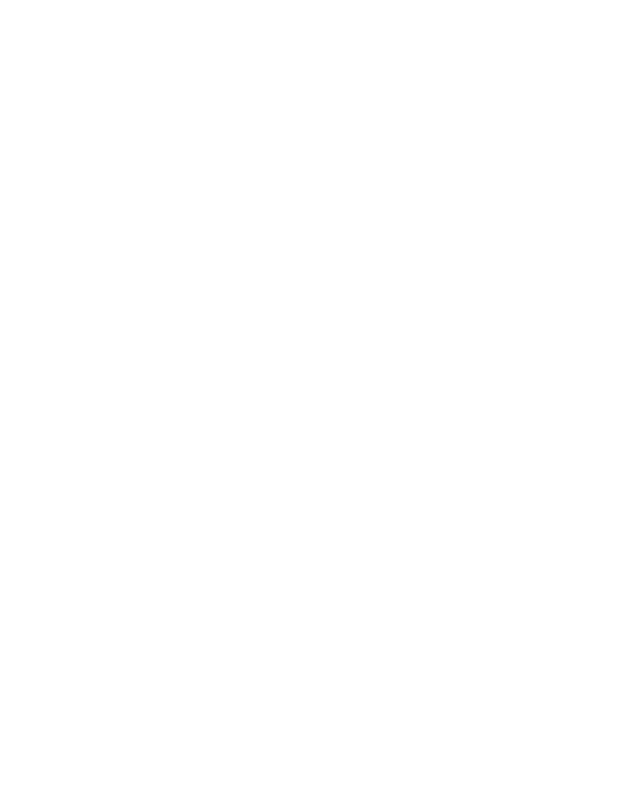
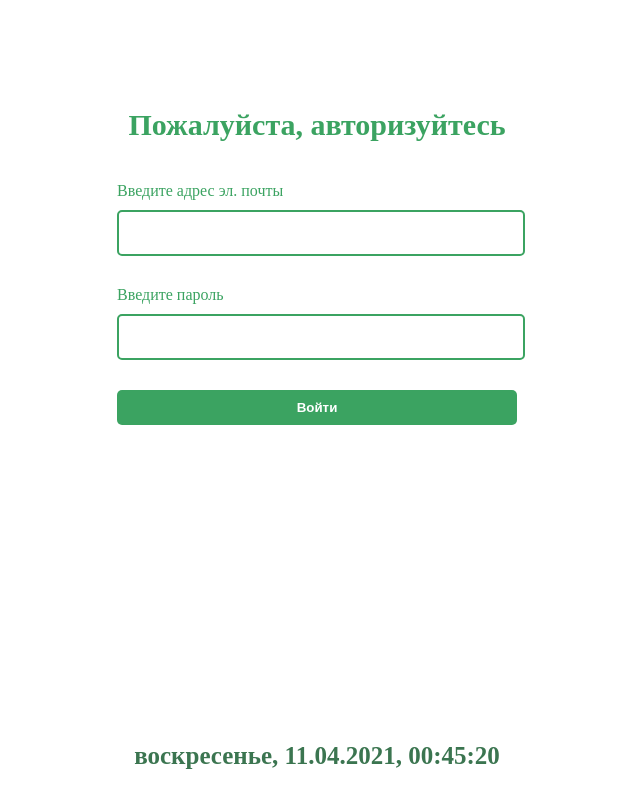
Before and after one commit to antibenzin/antibenzin.github.io, a plain HTML site: page index.html in a window 1280 px wide. Shown: the whole page, without its empty margins (323-963 px from the left). Drawn offline with Linux system fonts and the light colour scheme.

Commit message:
Add files via upload

```diff
--- a/index.html
+++ b/index.html
@@ -1,9 +1,27 @@
 <!DOCTYPE html>
 <html>
-    <head>
-        <meta charset="utf-8">
-        <title>Степанов К.Н.</title>
-    </head>
-    <body>
-    </body>
+	<head>
+		<title>Авторизация</title>
+		<meta charset="utf-8">
+		<link rel="stylesheet" type="text/css" href="style.css">
+	</head>
+	<body>
+		<div id="its_ie">К сожалению, ваш браузер не подходит, пожалуйста попробуйте установить другой</div>
+		<div class="form_auth_block" id="form_auth_block">
+			<div class="form_auth_block_content">
+				<p class="form_auth_block_head_text">Пожалуйста, авторизуйтесь</p>
+				<div class="form_auth_style" >
+					<label>Введите адрес эл. почты</label>
+					<input id="email"  name="auth_email">
+					<div id='wrong_mail'>Некорректный адрес электронной почты</div>
+					<label>Введите пароль</label>
+					<input id = "pass" type="password" name="auth_pass">
+					<div id='wrong_pass'>Некорректный пароль</div>
+					<button class="form_auth_button" name="form_auth_submit" onclick="check_data();">Войти</button>
+				</div>
+			</div>
+		</div>
+		<div id="date_time"></div>
+		<script src="javascript.js"></script>
+	</body>
 </html>
--- /dev/null
+++ b/javascript.js
@@ -0,0 +1,38 @@
+function isIE() { /*Осуществляет проверку на IE*/
+	const ua = window.navigator.userAgent;
+	const msie = ua.indexOf('MSIE ');
+	const trident = ua.indexOf('Trident/');
+	return (msie > 0 || trident > 0);
+}
+
+if (isIE()) { /*Если браузер IE, то будет сообщение о том, что браузер нужно сменить*/
+	document.getElementById('its_ie').style.display = 'block';
+	document.getElementById("form_auth_block").style.display = 'none';
+} else {
+	document.getElementById('its_ie').style.display = 'none';
+	document.getElementById("form_auth_block").style.display = 'block';
+}
+
+function check_data() { /*При помощи регулярных выражений проверят корректность логина и пароля*/
+    var re = /^[\w]{1}[\w-\.]*@[\w-]+\.[a-z]{2,63}$/i;
+    var mail = document.getElementById('email').value;
+    var valid = re.test(mail);
+    if (!valid) {
+		document.getElementById('wrong_mail').style.display = 'block';
+	} else {
+		document.getElementById('wrong_mail').style.display = 'none';
+	}
+
+	var re1 = /^(?=.*[\W_]+.*)(?=.*[a-zа-я]+.*)(?=.*[A-ZА-Я]+.*)(?=.*[\d]+.*).{6,}$/;
+	var pas = document.getElementById('pass').value;
+	var test_pas = re1.test(pas);
+	if (!test_pas) {
+		document.getElementById('wrong_pass').style.display = 'block';
+	} else {
+		document.getElementById('wrong_pass').style.display = 'none';
+	}
+}
+
+setInterval(function() { /*Показывает день недели, дату, время*/
+  document.getElementById('date_time').innerText = new Date().toLocaleDateString("ru-RU", {weekday:"long"}) + ", " + new Date().toLocaleString("ru-RU");
+}, 1000);
--- /dev/null
+++ b/style.css
@@ -0,0 +1,94 @@
+.form_auth_block{
+	display: none;
+    width: 400px;
+    margin: 0 auto;
+    background: none;
+    background-size: cover;
+    border-radius: 4px;
+	color: #3ba361;
+
+}
+.form_auth_block_content{
+  padding-top: 15%;
+}
+.form_auth_block_head_text{
+    display: block;
+    text-align: center;
+    padding: 10px;
+    font-size: 30px;
+    font-weight: 700;
+    background: #ffffff;
+
+}
+.form_auth_block label{
+    display: block;
+    text-align: left;
+    padding: 0px;
+    background: #ffffff;
+    font-weight: 500;
+    margin-bottom: 10px;
+    margin-top: 30px;
+	color: #3ba361;
+
+}
+.form_auth_block input{
+  display: block;
+  margin: 0 auto;
+  width: 100%;
+  height: 40px;
+  border-radius: 5px;
+  border: 2px solid #3ba361;
+  outline: none;
+}
+
+.form_auth_button{
+    display: block;
+    width: 100%;
+    margin: 0 auto;
+    margin-top: 30px;
+    border-radius: 5px;
+    height: 35px;
+    border: none;
+    cursor: pointer;
+	background: #3ba361;
+	color: white;
+	font-weight: 600;
+
+}
+
+.form_auth_button:hover{
+ 	background: #3b7550;
+ }
+
+#wrong_mail {
+	display: none;
+	color: red;
+	font-size: 15px;
+}
+
+#wrong_pass {
+	display: none;
+	color: red;
+	font-size: 15px;
+}
+
+#its_ie {
+	display: block;
+	color: #3b7550;
+	font-size: 30px;
+	width: 700px;
+    margin: 0 auto;
+    background: none;
+    background-size: cover;
+}
+
+#date_time {
+	color: #3b7550;
+	text-align: center;
+	bottom: 30px;
+	left: 0;
+	right: 0;
+	position: fixed;
+	font-size: 25px;
+    font-weight: 700;
+}
```
Also changed, not shown: itsie.js (added, +15 -0 lines).
